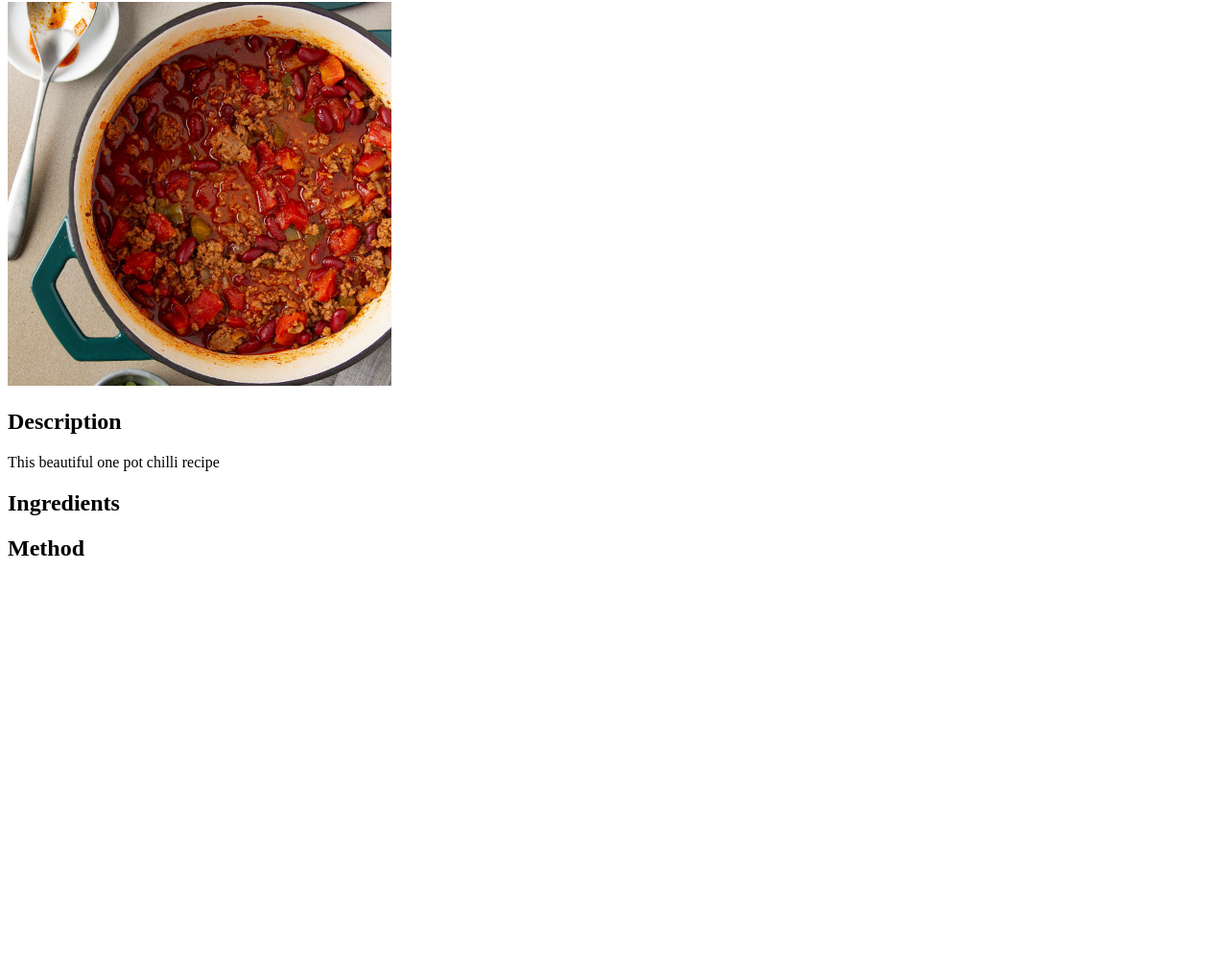
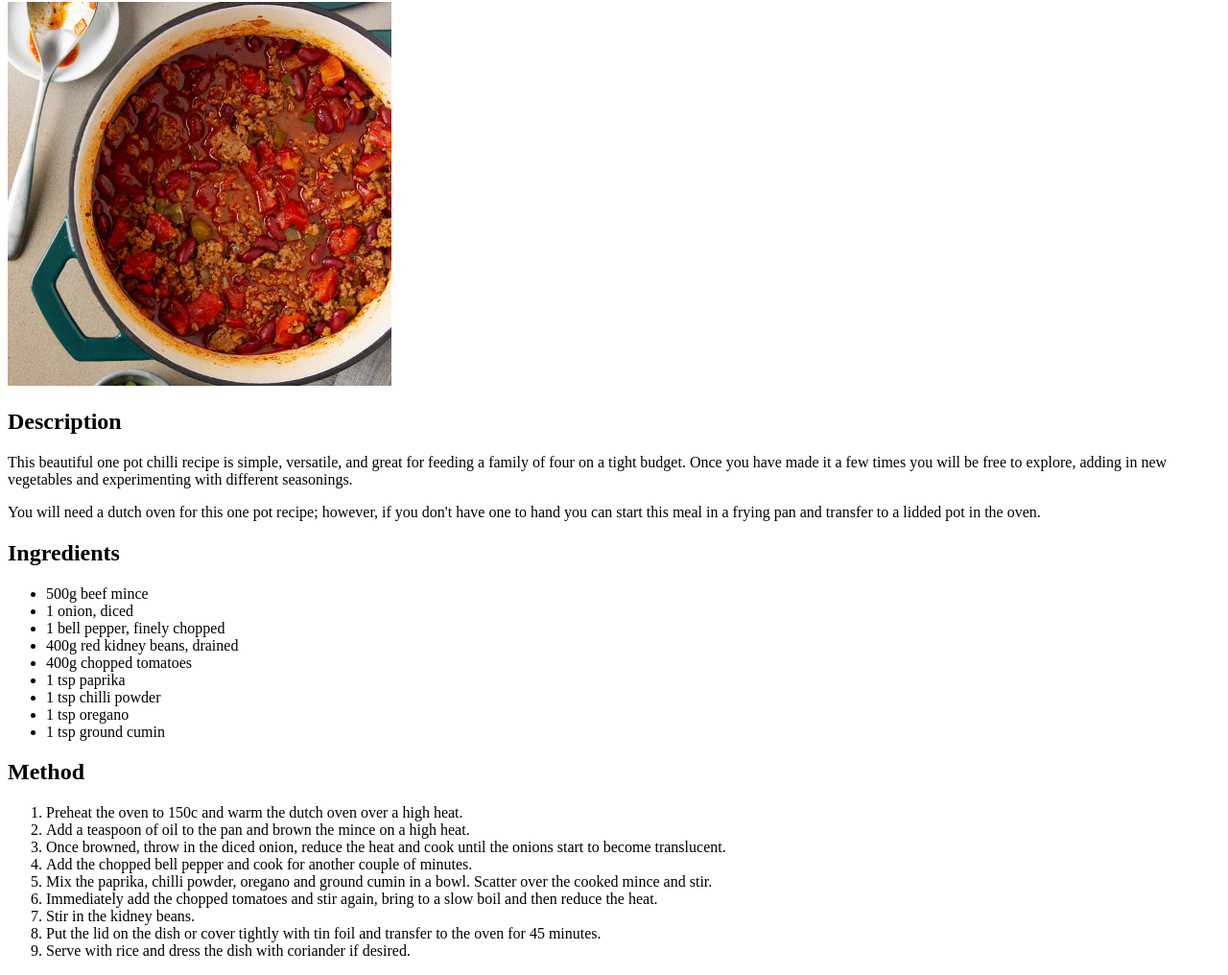
Before and after one commit to StephenSmithy/odin-recipes, a plain HTML site: page recipes/chilli.html in a window 1280 px wide. Shown: the part 78-1094 px from the top of the page at 96% size. Before the commit the page ends 800 px from the top, so only its background shows below. Drawn offline with Linux system fonts and the light colour scheme.

Commit message:
Added content to chilli.html
Completed chilli con carne recipe.

```diff
--- a/recipes/chilli.html
+++ b/recipes/chilli.html
@@ -15,8 +15,58 @@
       width="400"
     />
     <h2>Description</h2>
-    <p>This beautiful one pot chilli recipe</p>
+    <p>
+      This beautiful one pot chilli recipe is simple, versatile, and great for
+      feeding a family of four on a tight budget. Once you have made it a few
+      times you will be free to explore, adding in new vegetables and
+      experimenting with different seasonings.
+    </p>
+    <p>
+      You will need a dutch oven for this one pot recipe; however, if you don't
+      have one to hand you can start this meal in a frying pan and transfer to a
+      lidded pot in the oven.
+    </p>
     <h2>Ingredients</h2>
+    <ul>
+      <li>500g beef mince</li>
+      <li>1 onion, diced</li>
+      <li>1 bell pepper, finely chopped</li>
+      <li>400g red kidney beans, drained</li>
+      <li>400g chopped tomatoes</li>
+      <li>1 tsp paprika</li>
+      <li>1 tsp chilli powder</li>
+      <li>1 tsp oregano</li>
+      <li>1 tsp ground cumin</li>
+    </ul>
     <h2>Method</h2>
+    <ol>
+      <li>
+        Preheat the oven to 150c and warm the dutch oven over a high heat.
+      </li>
+      <li>
+        Add a teaspoon of oil to the pan and brown the mince on a high heat.
+      </li>
+      <li>
+        Once browned, throw in the diced onion, reduce the heat and cook until
+        the onions start to become translucent.
+      </li>
+      <li>
+        Add the chopped bell pepper and cook for another couple of minutes.
+      </li>
+      <li>
+        Mix the paprika, chilli powder, oregano and ground cumin in a bowl.
+        Scatter over the cooked mince and stir.
+      </li>
+      <li>
+        Immediately add the chopped tomatoes and stir again, bring to a slow
+        boil and then reduce the heat.
+      </li>
+      <li>Stir in the kidney beans.</li>
+      <li>
+        Put the lid on the dish or cover tightly with tin foil and transfer to
+        the oven for 45 minutes.
+      </li>
+      <li>Serve with rice and dress the dish with coriander if desired.</li>
+    </ol>
   </body>
 </html>
```
